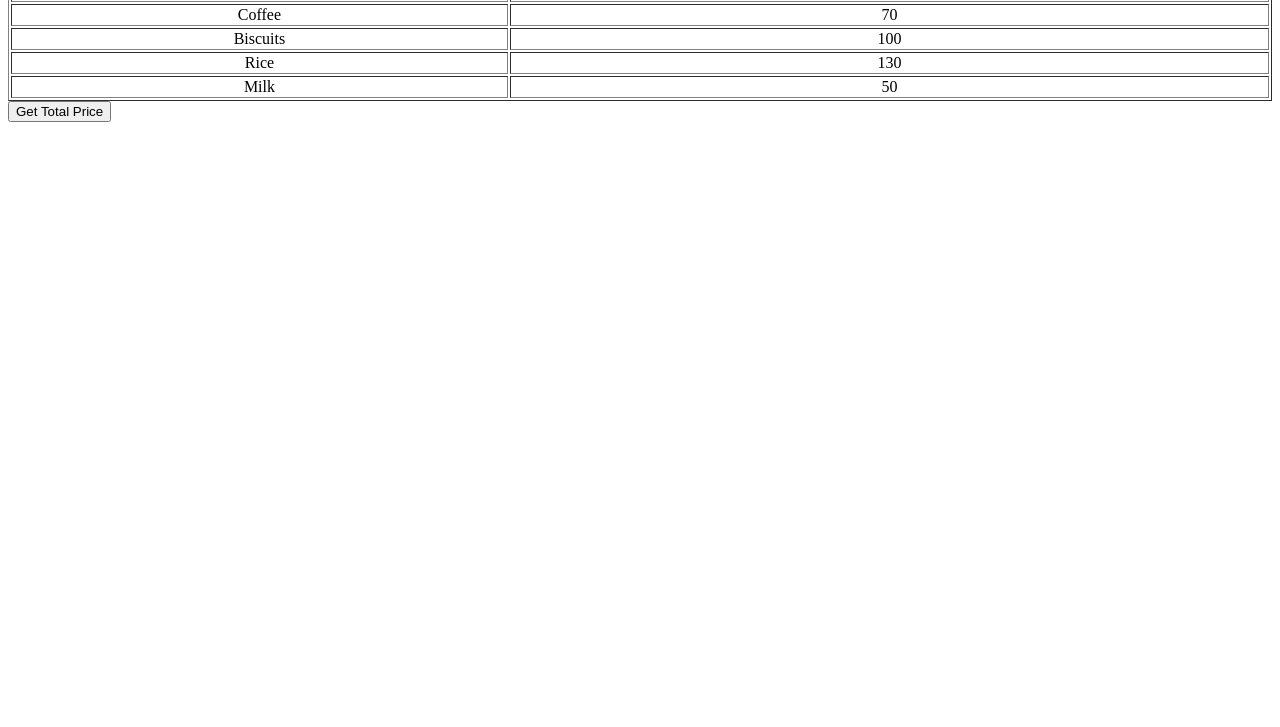
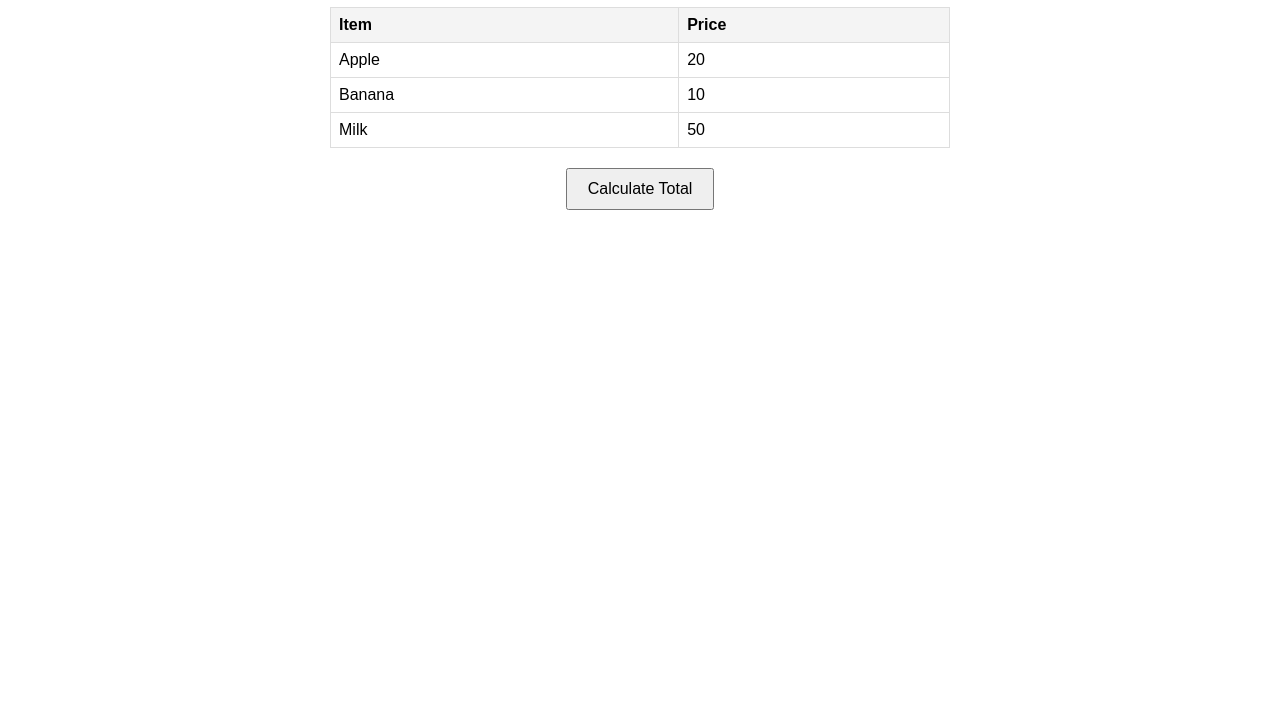
Before and after one commit to acciojob/grofers-checkout-bikashbhagat01, a website: page main.html in a window 1280 px wide. Shown: the part 73-800 px from the top of the page. Drawn offline with Linux system fonts and the light colour scheme.

Commit message:
created a submission

```diff
--- a/main.html
+++ b/main.html
@@ -1,41 +1,41 @@
 <!DOCTYPE html>
+<html lang="en">
+<head>
+    <meta charset="UTF-8">
+    <meta name="viewport" content="width=device-width, initial-scale=1.0">
+    <title>Grofers Checkout</title>
+    <link rel="stylesheet" href="./styles.css">
+</head>
+<body>
 
-<html>
-  <head>
-    <link rel="stylesheet" href="styles.css" />
-  </head>
+    <h1>Grocery List</h1>
 
-  <body>
-    <!-- the entire body must be written by student -->
-    <table style="width: 100%" border>
-      <caption>
-        Monthly savings
-      </caption>
+    <table id="groceryTable">
+        <thead>
             <tr>
                 <th>Item</th>
-        <th>Prices in Rs</th>
+                <th>Price</th>
             </tr>
-      <tr>
-        <td class="item">Tea</td>
-        <td class="price">50</td>
+        </thead>
+        <tbody>
+            <tr class="item">
+                <td>Apple</td>
+                <td class="prices">20</td>
             </tr>
-      <tr>
-        <td class="item">Coffee</td>
-        <td class="price">70</td>
+            <tr class="item">
+                <td>Banana</td>
+                <td class="prices">10</td>
             </tr>
-      <tr>
-        <td class="item">Biscuits</td>
-        <td class="price">100</td>
+            <tr class="item">
+                <td>Milk</td>
+                <td class="prices">50</td>
             </tr>
-      <tr>
-        <td class="item">Rice</td>
-        <td class="price">130</td>
-      </tr>
-      <tr>
-        <td class="item">Milk</td>
-        <td class="price">50</td>
-      </tr>
+        </tbody>
     </table>
-    <script type="text/javascript" src="./script.js"></script>
+
+    <button onclick="calculateTotal()">Calculate Total</button>
+
+    <script src="./script.js"></script>
+
 </body>
 </html>
--- a/script.js
+++ b/script.js
@@ -1,41 +1,24 @@
-const getSumBtn = document.createElement("button"); // Creating the button node
-getSumBtn.append("Get Total Price"); // Adding some text to it
-document.body.appendChild(getSumBtn); // Appending it to the endof your body
+function calculateTotal() {
+    // Get all price elements from the table
+    const priceElements = document.querySelectorAll('.prices');
 
-const testing = document.querySelector("h1"); // Heading Node
+    let total = 0;
 
-const getSum = () => {
-  // Add your code here
-  // Find the sum - All items having class = price || DONE
-  // In a dynamic way that it works for prices, even if they change.
+    // Sum up the prices
+    priceElements.forEach(priceElement => {
+        total += parseFloat(priceElement.textContent);
+    });
 
-  const allPrices = document.querySelectorAll(".price"); // Array/ Collection/ NodeList
+    // Create a new row for the total
+    const table = document.getElementById('groceryTable');
+    const totalRow = document.createElement('tr');
 
-  let sumOfPrices = 0;
-  for (let price of allPrices) {
-    sumOfPrices += Number(price.textContent);
-  }
+    // Create a single cell to display the total price
+    const totalCell = document.createElement('td');
+    totalCell.colSpan = 2; // This spans across two columns
+    totalCell.textContent = `Total Price: ₹${total}`;
 
-  // Created a new Row with a single cell to Show the total price
-  const newRow = document.createElement("tr"); // Create a new Element/Node Row
-  newRow.id = "Result";
-
-  const newColumnCell = document.createElement("td"); // Create a new Element/ Node Data
-  newColumnCell.textContent = `${sumOfPrices}`;
-  newRow.appendChild(newColumnCell);
-
-  const existingResult = document.getElementById("Result");
-  if (existingResult) {
-    existingResult.remove();
-  }
-
-  const tableNode = document.querySelector("table"); // Access the Table
-  // Attaching as the last row of table
-  tableNode.appendChild(newRow); // Added the newRow Element/Node to the table as a new child
-
-  // If the result row already exists; lets remove it and append the new row
-};
-
-// Adding EventListener when a button is 'click'ed
-// When such an event occurs, we execute getSum function
-getSumBtn.addEventListener("click", getSum);
+    // Add the new cell to the row and append the row to the table
+    totalRow.appendChild(totalCell);
+    table.appendChild(totalRow);
+}
--- a/styles.css
+++ b/styles.css
@@ -1,6 +1,31 @@
+body {
+    font-family: Arial, sans-serif;
+    margin: 20px;
+}
 
-/* Your CSS Code here. */
+h1 {
+    text-align: center;
+}
 
-td {
-	text-align: center
+table {
+    width: 50%;
+    margin: 0 auto;
+    border-collapse: collapse;
 }
+
+th, td {
+    border: 1px solid #ddd;
+    padding: 8px;
+    text-align: left;
+}
+
+th {
+    background-color: #f4f4f4;
+}
+
+button {
+    display: block;
+    margin: 20px auto;
+    padding: 10px 20px;
+    font-size: 16px;
+}
```
Lines whose indentation alone changed are shown as unchanged.
